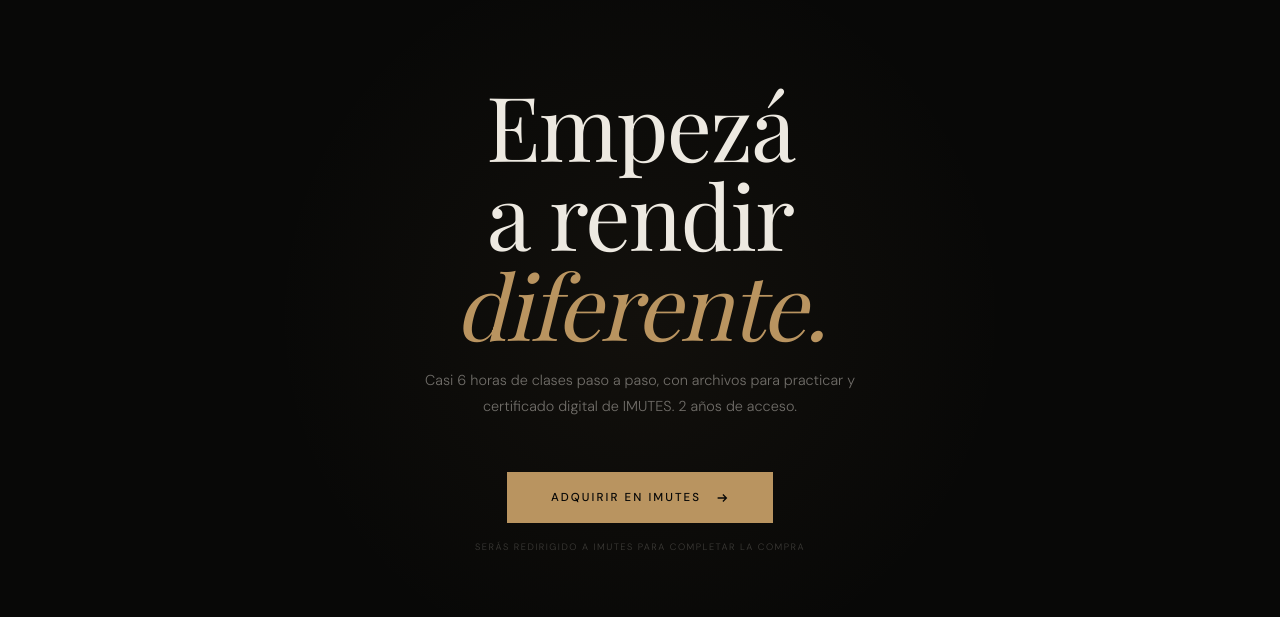
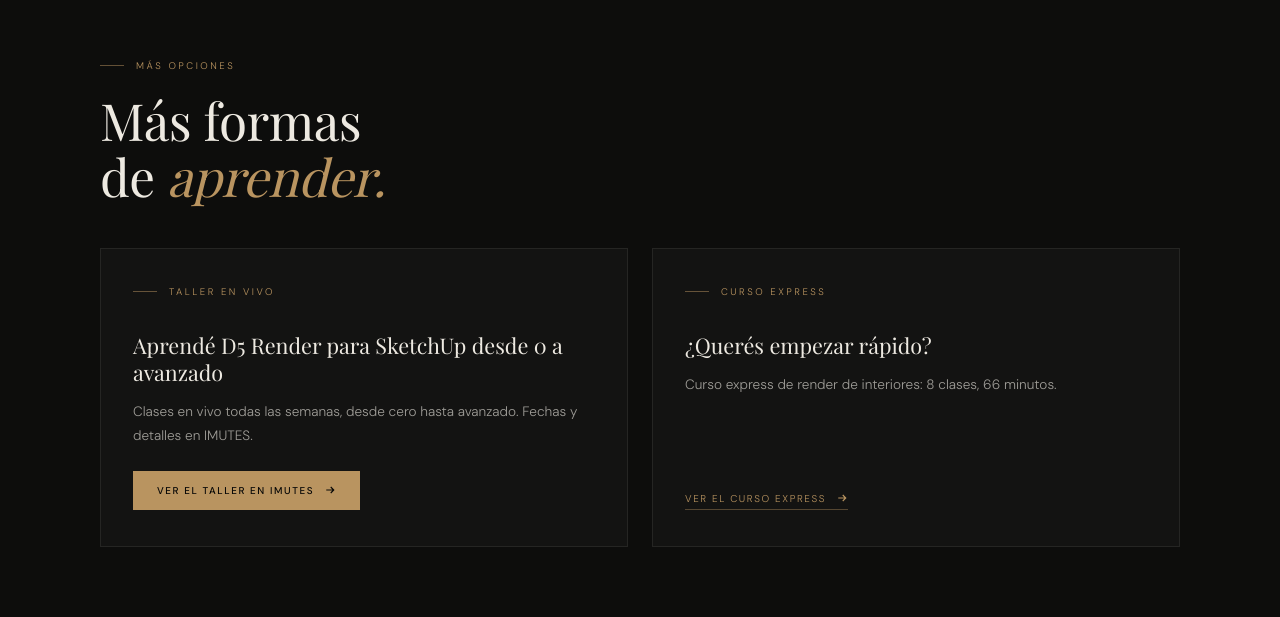
Before and after one commit to sr-bedro/pedrosardi-studio, a Next.js app: page /curso-d5render in a window 1280 px wide. Shown: the part 5763-6380 px from the top of the page. Built offline with nearby package versions, Linux system fonts and the light colour scheme.

Commit message:
acceso al curso express en el nav y seccion Mas formas de aprender

```diff
--- a/app/components/CursoClient.js
+++ b/app/components/CursoClient.js
@@ -1,7 +1,7 @@
 'use client'
 import { useEffect } from 'react'
 import Link from 'next/link'
-import { IMUTES_CURSO, CURSO_IMUTES, capitalizar, INSTRUCTOR_TITULO, INSTRUCTOR_TITULO_CORTO, INSTRUCTOR_IMUTES, enFrase } from '../lib/site'
+import { IMUTES_CURSO, IMUTES_TALLER, CURSO_EXPRESS, CURSO_IMUTES, capitalizar, INSTRUCTOR_TITULO, INSTRUCTOR_TITULO_CORTO, INSTRUCTOR_IMUTES, enFrase } from '../lib/site'
 
 // "5 h 39 min" -> ['5','h','39','min']: los números van grandes y las unidades en el <em> chico
 const duracionPartes = CURSO_IMUTES.duracion.split(' ')
@@ -208,6 +208,21 @@ const css = `
   .aud-text h4 { font-family:var(--font-playfair), serif;font-size:1rem;font-weight:400;color:var(--fg);margin-bottom:5px; }
   .aud-text p { font-size:.78rem;line-height:1.72;color:var(--muted); }
 
+  #mas { background: var(--bg2); padding: 100px 52px; }
+  .mas-hd { max-width: 1080px; margin: 0 auto 44px; }
+  .mas-hd .disp { font-size: clamp(2rem,4vw,3.4rem); }
+  .mas-grid { max-width: 1080px; margin: 0 auto; display: grid; grid-template-columns: 1fr 1fr; gap: 24px; }
+  .mas-card { background: var(--bg3); border: 1px solid var(--border); padding: 36px 32px; display: flex; flex-direction: column; align-items: flex-start; gap: 14px; }
+  .mas-card h3 { font-family: var(--font-playfair), serif; font-size: 1.35rem; font-weight: 400; line-height: 1.25; color: var(--fg); }
+  .mas-card p { font-size: .85rem; line-height: 1.72; color: rgba(237,233,225,.64); }
+  .mas-card .mas-act { margin-top: auto; padding-top: 10px; }
+  .mas-btn { display: inline-flex; align-items: center; gap: 10px; padding: 13px 24px; background: var(--gold); color: #080807; font-size: .62rem; font-weight: 500; letter-spacing: .16em; text-transform: uppercase; transition: background .3s, box-shadow .3s; }
+  .mas-btn:hover { background: #c9a470; box-shadow: 0 8px 24px rgba(185,148,96,.25); }
+  .mas-link { display: inline-flex; align-items: center; gap: 10px; padding: 13px 0 4px; color: var(--gold); font-size: .62rem; letter-spacing: .16em; text-transform: uppercase; border-bottom: 1px solid rgba(185,148,96,.4); transition: border-color .3s, color .3s; }
+  .mas-link:hover { color: #c9a470; border-color: #c9a470; }
+  .mas-btn svg, .mas-link svg { width: 12px; height: 12px; flex-shrink: 0; }
+  .mas-btn:focus-visible, .mas-link:focus-visible { outline: 2px solid var(--gold); outline-offset: 4px; }
+
   #cta-final { background:var(--bg);padding:130px 52px;text-align:center;position:relative;overflow:hidden; }
   #cta-final::before { content:'';position:absolute;top:50%;left:50%;transform:translate(-50%,-50%);width:800px;height:800px;background:radial-gradient(circle,rgba(185,148,96,.06) 0%,transparent 65%);pointer-events:none; }
   .cta-title { font-family:var(--font-playfair), serif;font-size:clamp(2.8rem,7vw,7rem);font-weight:400;line-height:1;letter-spacing:-.02em;color:var(--fg);margin-bottom:20px;position:relative;z-index:1; }
@@ -250,6 +265,9 @@ const css = `
     .prev-hd { flex-direction: column; gap: 18px; align-items: flex-start; }
     .prev-grid { grid-template-columns: 1fr; }
     #audience { grid-template-columns: 1fr; gap: 36px; padding: 64px 24px; }
+    #mas { padding: 64px 24px; }
+    .mas-grid { grid-template-columns: 1fr; }
+    .mas-card { padding: 28px 22px; }
     #cta-final { padding: 80px 24px; }
     .cta-title { font-size: clamp(2.4rem,10vw,4rem); }
     #footer { flex-direction: column; gap: 12px; text-align: center; padding: 22px; }
@@ -513,6 +531,35 @@ export default function CursoClient() {
         </div>
       </section>
 
+      {/* MÁS FORMAS DE APRENDER */}
+      <section id="mas">
+        <div className="mas-hd"><p className="lbl a">Más opciones</p><h2 className="disp a d1">Más formas<br />de <em>aprender.</em></h2></div>
+        <div className="mas-grid">
+          <div className="mas-card a d1">
+            <span className="lbl">Taller en vivo</span>
+            <h3>Aprendé D5 Render para SketchUp desde 0 a avanzado</h3>
+            <p>Clases en vivo todas las semanas, desde cero hasta avanzado. Fechas y detalles en IMUTES.</p>
+            <div className="mas-act">
+              <a href={IMUTES_TALLER} target="_blank" rel="noopener" className="mas-btn">
+                Ver el taller en IMUTES
+                <svg viewBox="0 0 16 16" fill="none" stroke="currentColor" strokeWidth="1.5" aria-hidden="true"><path d="M3 8h10M9 4l4 4-4 4"/></svg>
+              </a>
+            </div>
+          </div>
+          <div className="mas-card a d2">
+            <span className="lbl">Curso express</span>
+            <h3>¿Querés empezar rápido?</h3>
+            <p>Curso express de render de interiores: {CURSO_EXPRESS.clases} clases, {CURSO_EXPRESS.minutos} minutos.</p>
+            <div className="mas-act">
+              <Link href={CURSO_EXPRESS.ruta} className="mas-link">
+                Ver el curso express
+                <svg viewBox="0 0 16 16" fill="none" stroke="currentColor" strokeWidth="1.5" aria-hidden="true"><path d="M3 8h10M9 4l4 4-4 4"/></svg>
+              </Link>
+            </div>
+          </div>
+        </div>
+      </section>
+
       {/* CTA FINAL */}
       <section id="cta-final">
         <h2 className="cta-title a">Empezá<br />a rendir<br /><em>diferente.</em></h2>
```
Also changed, not shown: app/components/HomeClient.js (+5 -2 lines).
